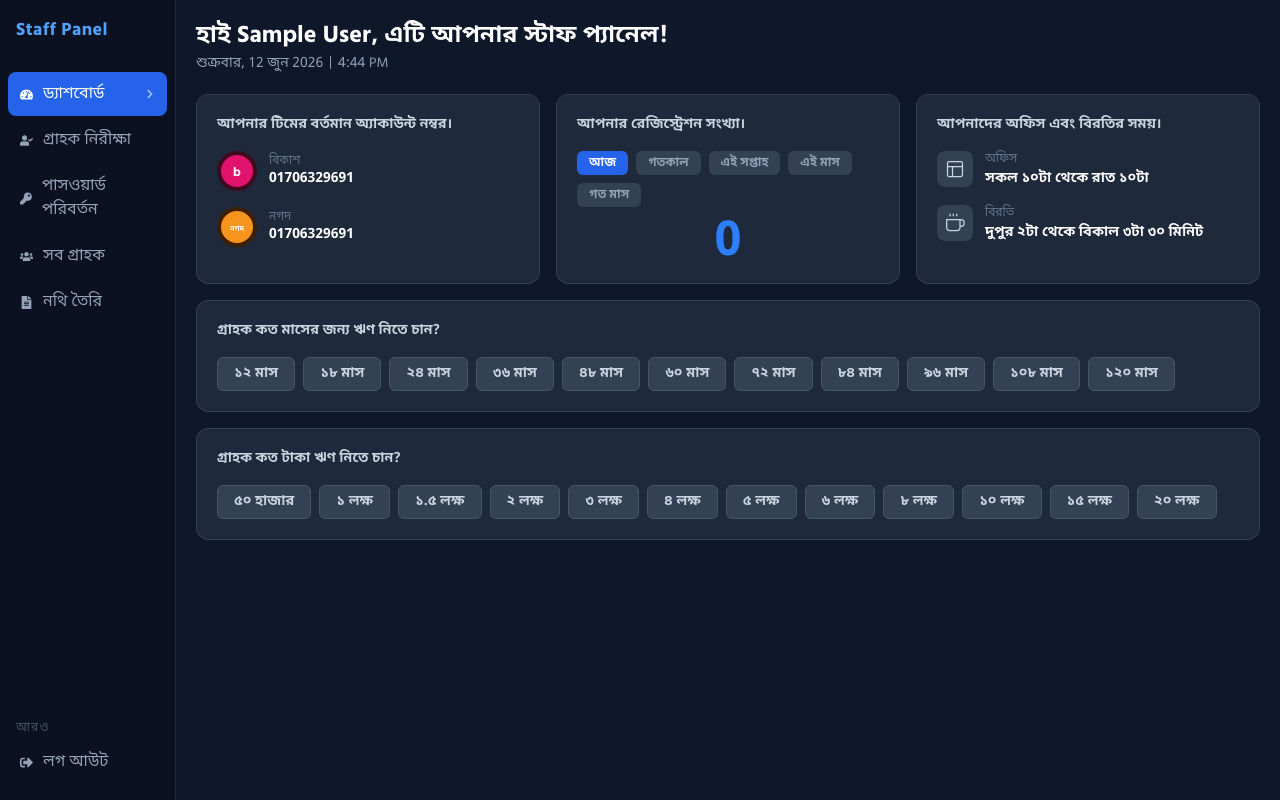
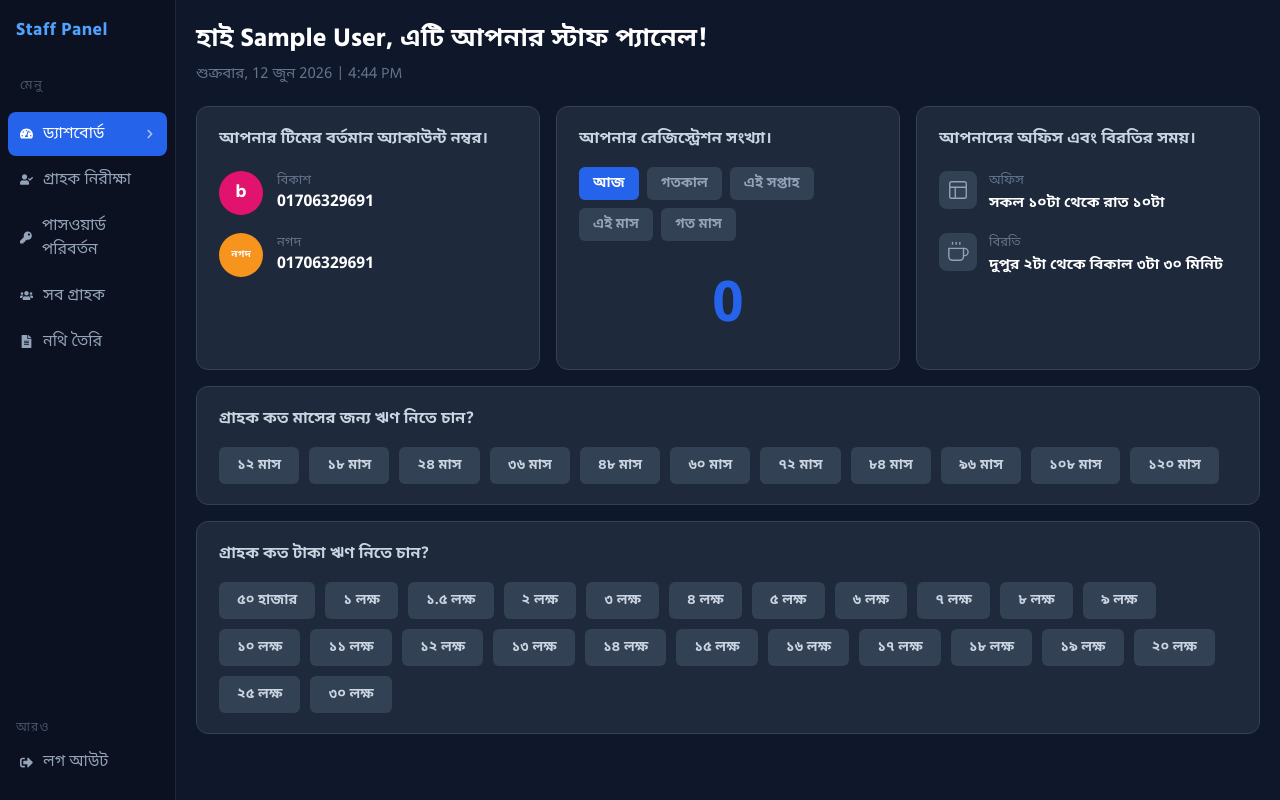
Before and after one commit to asifmollik12/world-Bank, a React (Vite) app in the folder frontend/: page /staff in a window 1280 px wide. Built offline with nearby package versions, Linux system fonts and the light colour scheme; sample sign-in values are in the browser's storage.

Commit message:
Staff dashboard: bigger text, larger cards/buttons matching 2nd image, মেনু label restored

```diff
--- a/frontend/src/layouts/StaffLayout.jsx
+++ b/frontend/src/layouts/StaffLayout.jsx
@@ -47,6 +47,11 @@ export default function StaffLayout() {
         {/* ── Staff Panel Title ── */}
         <div className="px-4 py-4">
           <span className="text-blue-400 font-extrabold text-lg tracking-wide">Staff Panel</span>
+        </div>
+
+        {/* ── Menu label ── */}
+        <div style={{ padding: '16px 20px 4px', fontSize: 13, color: '#475569', textTransform: 'uppercase', letterSpacing: '0.1em' }}>
+          মেনু
         </div>
 
         {/* ── Nav Links ── */}
--- a/frontend/src/pages/staff/StaffDashboard.jsx
+++ b/frontend/src/pages/staff/StaffDashboard.jsx
@@ -2,7 +2,7 @@ import { useState } from 'react'
 import { useAuth } from '../../context/AuthContext'
 
 const durations = ['১২ মাস','১৮ মাস','২৪ মাস','৩৬ মাস','৪৮ মাস','৬০ মাস','৭২ মাস','৮৪ মাস','৯৬ মাস','১০৮ মাস','১২০ মাস']
-const amounts  = ['৫০ হাজার','১ লক্ষ','১.৫ লক্ষ','২ লক্ষ','৩ লক্ষ','৪ লক্ষ','৫ লক্ষ','৬ লক্ষ','৮ লক্ষ','১০ লক্ষ','১৫ লক্ষ','২০ লক্ষ']
+const amounts  = ['৫০ হাজার','১ লক্ষ','১.৫ লক্ষ','২ লক্ষ','৩ লক্ষ','৪ লক্ষ','৫ লক্ষ','৬ লক্ষ','৭ লক্ষ','৮ লক্ষ','৯ লক্ষ','১০ লক্ষ','১১ লক্ষ','১২ লক্ষ','১৩ লক্ষ','১৪ লক্ষ','১৫ লক্ষ','১৬ লক্ষ','১৭ লক্ষ','১৮ লক্ষ','১৯ লক্ষ','২০ লক্ষ','২৫ লক্ষ','৩০ লক্ষ']
 
 const daysBn   = ['রবিবার','সোমবার','মঙ্গলবার','বুধবার','বৃহস্পতিবার','শুক্রবার','শনিবার']
 const monthsBn = ['জানুয়ারি','ফেব্রুয়ারি','মার্চ','এপ্রিল','মে','জুন','জুলাই','আগস্ট','সেপ্টেম্বর','অক্টোবর','নভেম্বর','ডিসেম্বর']
@@ -20,64 +20,59 @@ function getBnDate() {
   return `${day}, ${date} ${month} ${year} | ${hours}:${mins} ${ampm}`
 }
 
-// card style
+const BN = { fontFamily: "'Noto Sans Bengali', 'Hind Siliguri', sans-serif" }
+
 const card = {
   backgroundColor: '#1e293b',
   borderRadius: '0.75rem',
-  padding: '1.25rem',
+  padding: '20px 22px',
   border: '1px solid #334155',
 }
 
 export default function StaffDashboard() {
   const { user } = useAuth()
-  const [regTab,     setRegTab]     = useState('আজ')
+  const [regTab,      setRegTab]      = useState('আজ')
   const [selDuration, setSelDuration] = useState('')
   const [selAmount,   setSelAmount]   = useState('')
 
   const regTabs = ['আজ','গতকাল','এই সপ্তাহ','এই মাস','গত মাস']
 
   return (
-    <div style={{ fontFamily: "'Noto Sans Bengali', 'Hind Siliguri', sans-serif", color: '#e2e8f0' }}>
+    <div style={{ color: '#e2e8f0', ...BN }}>
 
       {/* Page header */}
       <div className="mb-5">
-        <h1 className="text-2xl font-extrabold text-white">
+        <h1 style={{ fontSize: 26, fontWeight: 900, color: '#fff', marginBottom: 4, ...BN }}>
           হাই {user?.name || 'Tushar'}, এটি আপনার স্টাফ প্যানেল!
         </h1>
-        <p className="text-slate-400 text-sm mt-0.5">{getBnDate()}</p>
+        <p style={{ color: '#64748b', fontSize: 15 }}>{getBnDate()}</p>
       </div>
 
       {/* TOP 3 CARDS */}
-      <div className="grid grid-cols-1 md:grid-cols-3 gap-4 mb-4">
+      <div style={{ display: 'grid', gridTemplateColumns: 'repeat(3,1fr)', gap: 16, marginBottom: 16 }}>
 
         {/* Card 1 — Account numbers */}
         <div style={card}>
-          <h3 className="font-bold text-slate-300 mb-4 text-sm">আপনার টিমের বর্তমান অ্যাকাউন্ট নম্বর।</h3>
-          <div className="space-y-4">
+          <h3 style={{ fontWeight: 700, color: '#cbd5e1', marginBottom: 20, fontSize: 16, ...BN }}>আপনার টিমের বর্তমান অ্যাকাউন্ট নম্বর।</h3>
+          <div style={{ display: 'flex', flexDirection: 'column', gap: 18 }}>
             {/* bKash */}
-            <div className="flex items-center gap-3">
-              <div className="w-10 h-10 rounded-full flex-shrink-0 overflow-hidden flex items-center justify-center" style={{ backgroundColor: '#3d0a1e' }}>
-                <svg viewBox="0 0 40 40" className="w-8 h-8">
-                  <circle cx="20" cy="20" r="20" fill="#E2136E"/>
-                  <text x="50%" y="56%" textAnchor="middle" fill="white" fontSize="16" fontWeight="bold" dominantBaseline="middle">b</text>
-                </svg>
+            <div style={{ display: 'flex', alignItems: 'center', gap: 14 }}>
+              <div style={{ width: 44, height: 44, borderRadius: '50%', backgroundColor: '#E2136E', display: 'flex', alignItems: 'center', justifyContent: 'center', flexShrink: 0 }}>
+                <span style={{ color: '#fff', fontWeight: 900, fontSize: 18 }}>b</span>
               </div>
               <div>
-                <div className="text-xs text-slate-500">বিকাশ</div>
-                <div className="font-bold text-white text-sm">01706329691</div>
+                <div style={{ fontSize: 13, color: '#64748b' }}>বিকাশ</div>
+                <div style={{ fontWeight: 700, color: '#fff', fontSize: 16 }}>01706329691</div>
               </div>
             </div>
             {/* Nagad */}
-            <div className="flex items-center gap-3">
-              <div className="w-10 h-10 rounded-full flex-shrink-0 overflow-hidden flex items-center justify-center" style={{ backgroundColor: '#3d1f00' }}>
-                <svg viewBox="0 0 40 40" className="w-8 h-8">
-                  <circle cx="20" cy="20" r="20" fill="#F7941D"/>
-                  <text x="50%" y="56%" textAnchor="middle" fill="white" fontSize="9" fontWeight="bold" dominantBaseline="middle">নগদ</text>
-                </svg>
+            <div style={{ display: 'flex', alignItems: 'center', gap: 14 }}>
+              <div style={{ width: 44, height: 44, borderRadius: '50%', backgroundColor: '#F7941D', display: 'flex', alignItems: 'center', justifyContent: 'center', flexShrink: 0 }}>
+                <span style={{ color: '#fff', fontWeight: 700, fontSize: 10 }}>নগদ</span>
               </div>
               <div>
-                <div className="text-xs text-slate-500">নগদ</div>
-                <div className="font-bold text-white text-sm">01706329691</div>
+                <div style={{ fontSize: 13, color: '#64748b' }}>নগদ</div>
+                <div style={{ fontWeight: 700, color: '#fff', fontSize: 16 }}>01706329691</div>
               </div>
             </div>
           </div>
@@ -85,102 +80,96 @@ export default function StaffDashboard() {
 
         {/* Card 2 — Registration count */}
         <div style={card}>
-          <h3 className="font-bold text-slate-300 mb-4 text-sm">আপনার রেজিস্ট্রেশন সংখ্যা।</h3>
-          <div className="flex flex-wrap gap-2 mb-4">
+          <h3 style={{ fontWeight: 700, color: '#cbd5e1', marginBottom: 16, fontSize: 16, ...BN }}>আপনার রেজিস্ট্রেশন সংখ্যা।</h3>
+          <div style={{ display: 'flex', flexWrap: 'wrap', gap: 8, marginBottom: 16 }}>
             {regTabs.map(t => (
-              <button
-                key={t}
-                onClick={() => setRegTab(t)}
-                className="px-3 py-1 rounded-md text-xs font-semibold transition"
+              <button key={t} onClick={() => setRegTab(t)}
                 style={{
+                  padding: '6px 14px', borderRadius: 6, fontSize: 14, fontWeight: 600,
+                  border: 'none', cursor: 'pointer', transition: 'all 0.1s', ...BN,
                   backgroundColor: regTab === t ? '#2563eb' : '#334155',
                   color: regTab === t ? '#fff' : '#94a3b8',
-                }}
-              >
+                }}>
                 {t}
               </button>
             ))}
           </div>
-          <div className="flex items-center justify-center h-10">
-            <span className="text-5xl font-black text-blue-500">0</span>
+          <div style={{ display: 'flex', alignItems: 'center', justifyContent: 'center', paddingTop: 8 }}>
+            <span style={{ fontSize: 56, fontWeight: 900, color: '#2563eb' }}>0</span>
           </div>
         </div>
 
         {/* Card 3 — Office hours */}
         <div style={card}>
-          <h3 className="font-bold text-slate-300 mb-4 text-sm">আপনাদের অফিস এবং বিরতির সময়।</h3>
-          <div className="space-y-4">
-            <div className="flex items-start gap-3">
-              <div className="rounded-lg p-2 flex-shrink-0" style={{ backgroundColor: '#334155' }}>
-                <svg viewBox="0 0 24 24" className="w-5 h-5 text-slate-300" fill="none" stroke="currentColor" strokeWidth="1.5">
+          <h3 style={{ fontWeight: 700, color: '#cbd5e1', marginBottom: 20, fontSize: 16, ...BN }}>আপনাদের অফিস এবং বিরতির সময়।</h3>
+          <div style={{ display: 'flex', flexDirection: 'column', gap: 18 }}>
+            <div style={{ display: 'flex', alignItems: 'flex-start', gap: 12 }}>
+              <div style={{ backgroundColor: '#334155', borderRadius: 8, padding: 8, flexShrink: 0 }}>
+                <svg viewBox="0 0 24 24" width="22" height="22" fill="none" stroke="#94a3b8" strokeWidth="1.5">
                   <rect x="3" y="3" width="18" height="18" rx="2"/><path d="M3 9h18M9 21V9"/>
                 </svg>
               </div>
               <div>
-                <div className="text-xs text-slate-500 mb-0.5">অফিস</div>
-                <div className="font-semibold text-white text-sm">সকল ১০টা থেকে রাত ১০টা</div>
+                <div style={{ fontSize: 13, color: '#64748b', marginBottom: 2 }}>অফিস</div>
+                <div style={{ fontWeight: 600, color: '#fff', fontSize: 15, ...BN }}>সকল ১০টা থেকে রাত ১০টা</div>
               </div>
             </div>
-            <div className="flex items-start gap-3">
-              <div className="rounded-lg p-2 flex-shrink-0" style={{ backgroundColor: '#334155' }}>
-                <svg viewBox="0 0 24 24" className="w-5 h-5 text-slate-300" fill="none" stroke="currentColor" strokeWidth="1.5">
+            <div style={{ display: 'flex', alignItems: 'flex-start', gap: 12 }}>
+              <div style={{ backgroundColor: '#334155', borderRadius: 8, padding: 8, flexShrink: 0 }}>
+                <svg viewBox="0 0 24 24" width="22" height="22" fill="none" stroke="#94a3b8" strokeWidth="1.5">
                   <path d="M18 8h1a4 4 0 0 1 0 8h-1"/><path d="M2 8h16v9a4 4 0 0 1-4 4H6a4 4 0 0 1-4-4V8z"/>
                   <line x1="6" y1="1" x2="6" y2="4"/><line x1="10" y1="1" x2="10" y2="4"/><line x1="14" y1="1" x2="14" y2="4"/>
                 </svg>
               </div>
               <div>
-                <div className="text-xs text-slate-500 mb-0.5">বিরতি</div>
-                <div className="font-semibold text-white text-sm">দুপুর ২টা থেকে বিকাল ৩টা ৩০ মিনিট</div>
+                <div style={{ fontSize: 13, color: '#64748b', marginBottom: 2 }}>বিরতি</div>
+                <div style={{ fontWeight: 600, color: '#fff', fontSize: 15, ...BN }}>দুপুর ২টা থেকে বিকাল ৩টা ৩০ মিনিট</div>
               </div>
             </div>
           </div>
         </div>
       </div>
 
-      {/* Loan Duration selector */}
-      <div style={card} className="mb-4">
-        <h3 className="font-bold text-slate-300 mb-4 text-sm">গ্রাহক কত মাসের জন্য ঋণ নিতে চান?</h3>
-        <div className="flex flex-wrap gap-2">
+      {/* Duration selector */}
+      <div style={{ ...card, marginBottom: 16 }}>
+        <h3 style={{ fontWeight: 700, color: '#cbd5e1', marginBottom: 16, fontSize: 16, ...BN }}>গ্রাহক কত মাসের জন্য ঋণ নিতে চান?</h3>
+        <div style={{ display: 'flex', flexWrap: 'wrap', gap: 10 }}>
           {durations.map(d => (
-            <button
-              key={d}
-              onClick={() => setSelDuration(d)}
-              className="px-4 py-1.5 rounded-md text-sm font-semibold transition"
+            <button key={d} onClick={() => setSelDuration(d)}
               style={{
+                padding: '8px 18px', borderRadius: 6, fontSize: 14, fontWeight: 600,
+                cursor: 'pointer', border: 'none', transition: 'all 0.1s', ...BN,
                 backgroundColor: selDuration === d ? '#1e40af' : '#334155',
                 color: selDuration === d ? '#fff' : '#cbd5e1',
-                border: selDuration === d ? '1px solid #3b82f6' : '1px solid #475569',
-              }}
-            >
+                outline: selDuration === d ? '1px solid #3b82f6' : 'none',
+              }}>
               {d}
             </button>
           ))}
         </div>
       </div>
 
-      {/* Loan Amount selector */}
+      {/* Amount selector */}
       <div style={card}>
-        <h3 className="font-bold text-slate-300 mb-4 text-sm">গ্রাহক কত টাকা ঋণ নিতে চান?</h3>
-        <div className="flex flex-wrap gap-2">
+        <h3 style={{ fontWeight: 700, color: '#cbd5e1', marginBottom: 16, fontSize: 16, ...BN }}>গ্রাহক কত টাকা ঋণ নিতে চান?</h3>
+        <div style={{ display: 'flex', flexWrap: 'wrap', gap: 10 }}>
           {amounts.map(a => (
-            <button
-              key={a}
-              onClick={() => setSelAmount(a)}
-              className="px-4 py-1.5 rounded-md text-sm font-semibold transition"
+            <button key={a} onClick={() => setSelAmount(a)}
               style={{
+                padding: '8px 18px', borderRadius: 6, fontSize: 14, fontWeight: 600,
+                cursor: 'pointer', border: 'none', transition: 'all 0.1s', ...BN,
                 backgroundColor: selAmount === a ? '#1e40af' : '#334155',
                 color: selAmount === a ? '#fff' : '#cbd5e1',
-                border: selAmount === a ? '1px solid #3b82f6' : '1px solid #475569',
-              }}
-            >
+                outline: selAmount === a ? '1px solid #3b82f6' : 'none',
+              }}>
               {a}
             </button>
           ))}
         </div>
 
         {selDuration && selAmount && (
-          <div className="mt-4 rounded-xl p-4 text-sm" style={{ backgroundColor: '#1e3a5f', border: '1px solid #3b82f6', color: '#93c5fd' }}>
-            <span className="font-bold text-white">নির্বাচিত:</span> {selAmount} ঋণ, {selDuration} মেয়াদে
+          <div style={{ marginTop: 16, padding: '12px 16px', borderRadius: 10, backgroundColor: '#1e3a5f', border: '1px solid #3b82f6', color: '#93c5fd', fontSize: 14, ...BN }}>
+            <span style={{ fontWeight: 700, color: '#fff' }}>নির্বাচিত:</span> {selAmount} ঋণ, {selDuration} মেয়াদে
           </div>
         )}
       </div>
```
Also changed, not shown: 2 other files (tests, documents, lock files or other folders).
